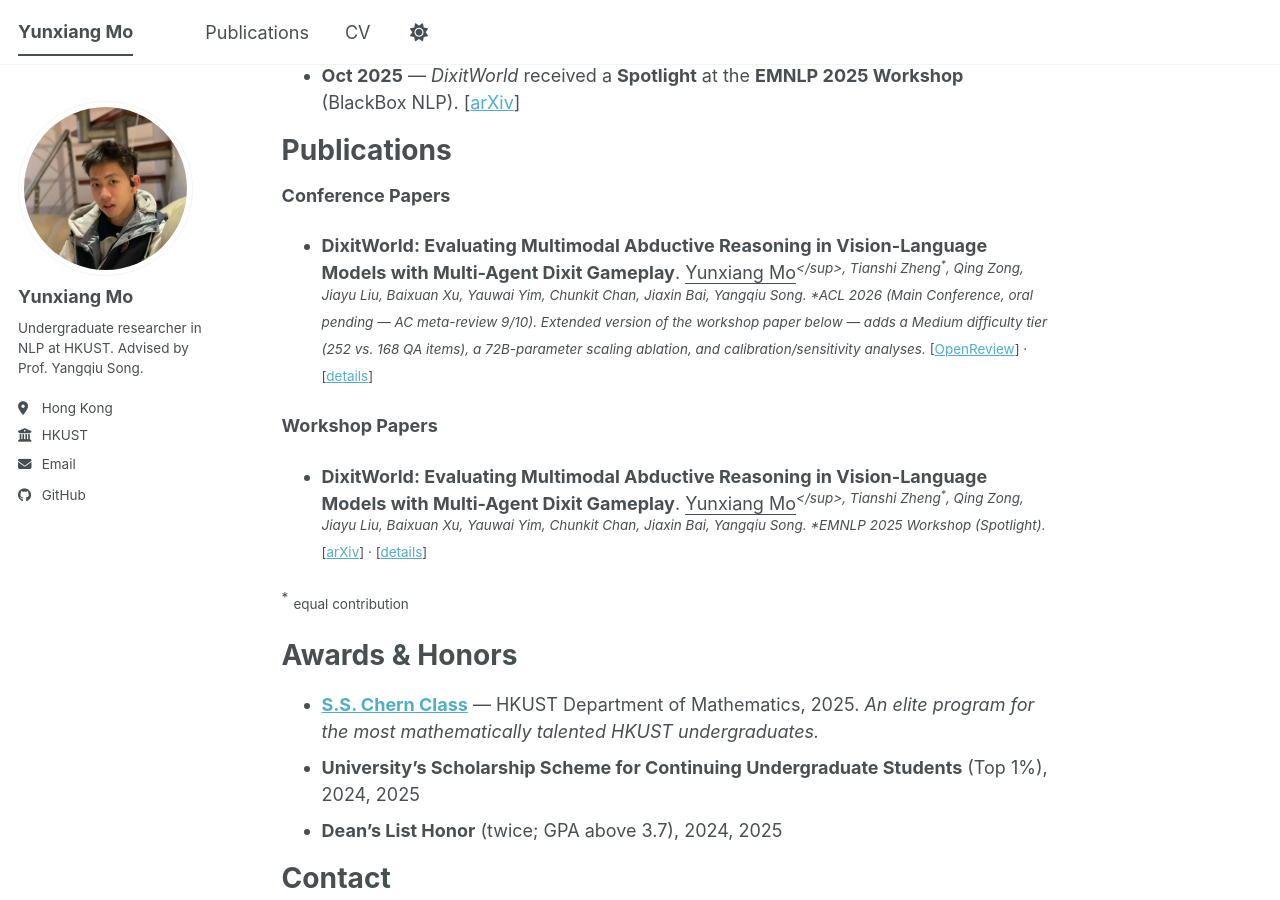
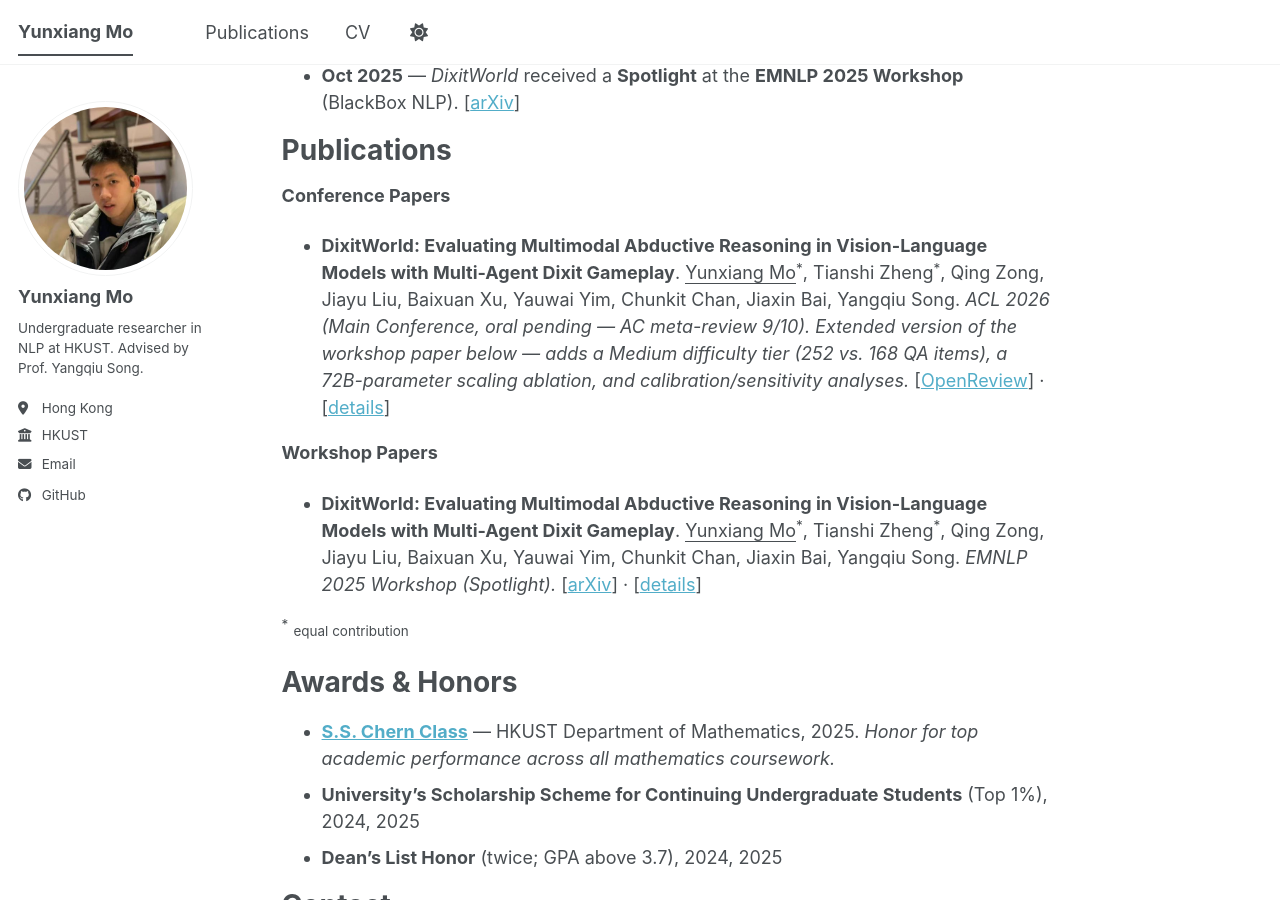
Before and after one commit to moyunxiang/moyunxiang.github.io, a Jekyll site: the page built from _pages/about.md, in a window 1280 px wide and 900 px high, scrolled down 563 px. Built offline with Jekyll 4.4.1, drawn with Linux system fonts in a browser that asks for light colours; a script bundle is joined from its source files by our own code; library files that are not in the unit come from our copies.

Commit message:
Fix Publications formatting (escape * in <sup>); reframe Chern Class as honor for math coursework

```diff
--- a/_pages/about.md
+++ b/_pages/about.md
@@ -24,7 +24,7 @@ Publications
 **Conference Papers**
 
 - **DixitWorld: Evaluating Multimodal Abductive Reasoning in Vision-Language Models with Multi-Agent Dixit Gameplay**.
-  <u>Yunxiang Mo</u><sup>*</sup>, Tianshi Zheng<sup>*</sup>, Qing Zong, Jiayu Liu, Baixuan Xu, Yauwai Yim, Chunkit Chan, Jiaxin Bai, Yangqiu Song.
+  <u>Yunxiang Mo</u><sup>\*</sup>, Tianshi Zheng<sup>\*</sup>, Qing Zong, Jiayu Liu, Baixuan Xu, Yauwai Yim, Chunkit Chan, Jiaxin Bai, Yangqiu Song.
   *ACL 2026 (Main Conference, oral pending — AC meta-review 9/10).*
   *Extended version of the workshop paper below — adds a Medium difficulty tier (252 vs. 168 QA items), a 72B-parameter scaling ablation, and calibration/sensitivity analyses.*
   \[[OpenReview](https://openreview.net/forum?id=ikU0NDfKvO)\] · \[[details](/publication/2026-acl-dixitworld)\]
@@ -32,7 +32,7 @@ Publications
 **Workshop Papers**
 
 - **DixitWorld: Evaluating Multimodal Abductive Reasoning in Vision-Language Models with Multi-Agent Dixit Gameplay**.
-  <u>Yunxiang Mo</u><sup>*</sup>, Tianshi Zheng<sup>*</sup>, Qing Zong, Jiayu Liu, Baixuan Xu, Yauwai Yim, Chunkit Chan, Jiaxin Bai, Yangqiu Song.
+  <u>Yunxiang Mo</u><sup>\*</sup>, Tianshi Zheng<sup>\*</sup>, Qing Zong, Jiayu Liu, Baixuan Xu, Yauwai Yim, Chunkit Chan, Jiaxin Bai, Yangqiu Song.
   *EMNLP 2025 Workshop (Spotlight).*
   \[[arXiv](https://arxiv.org/abs/2510.10117)\] · \[[details](/publication/2025-emnlp-dixitworld-workshop)\]
 
@@ -40,7 +40,7 @@ Publications
 
 Awards & Honors
 ======
-- **[S.S. Chern Class](https://www.math.hkust.edu.hk/ug/chern_class/)** — HKUST Department of Mathematics, 2025. *An elite program for the most mathematically talented HKUST undergraduates.*
+- **[S.S. Chern Class](https://www.math.hkust.edu.hk/ug/chern_class/)** — HKUST Department of Mathematics, 2025. *Honor for top academic performance across all mathematics coursework.*
 - **University's Scholarship Scheme for Continuing Undergraduate Students** (Top 1%), 2024, 2025
 - **Dean's List Honor** (twice; GPA above 3.7), 2024, 2025
 
```
Also changed, not shown: _pages/cv.md (+1 -1 lines).
